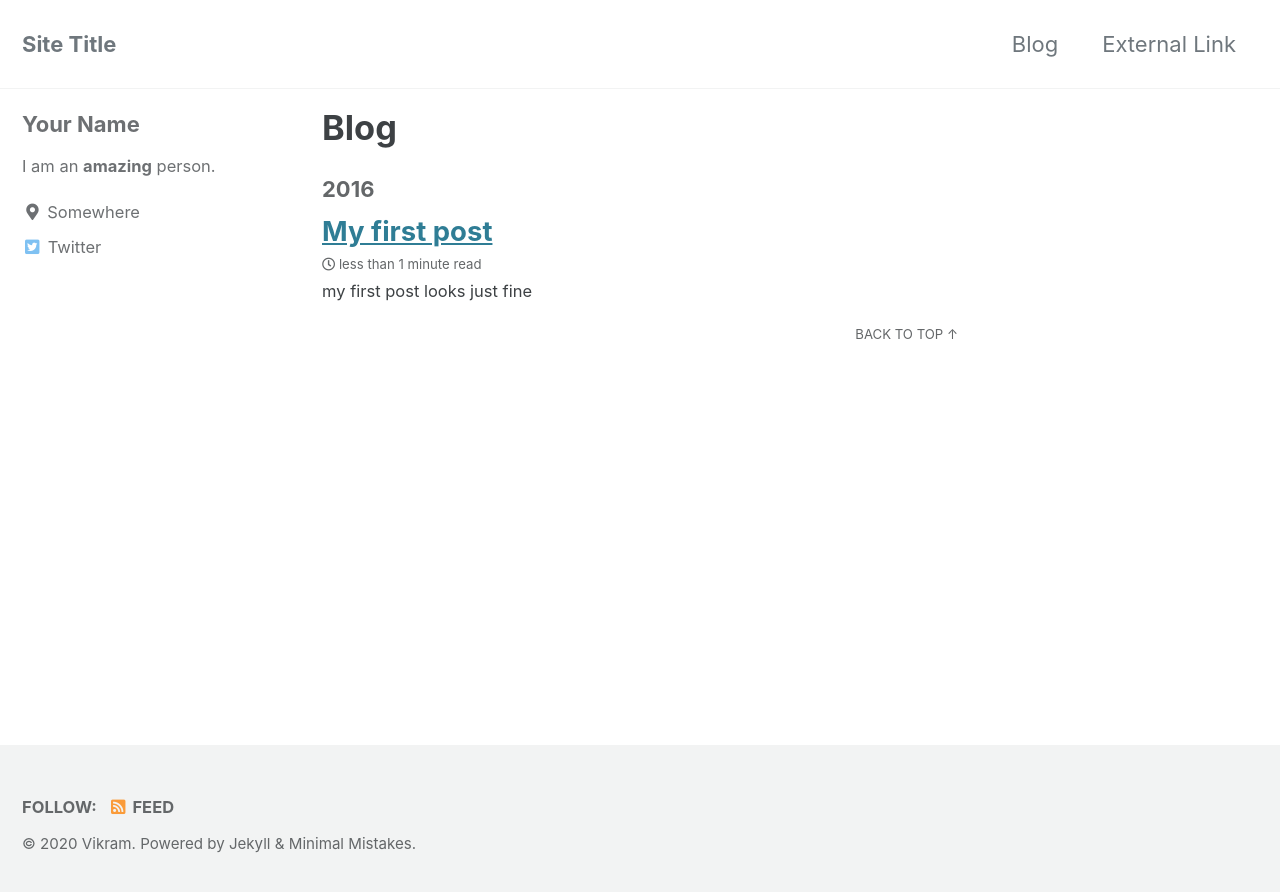
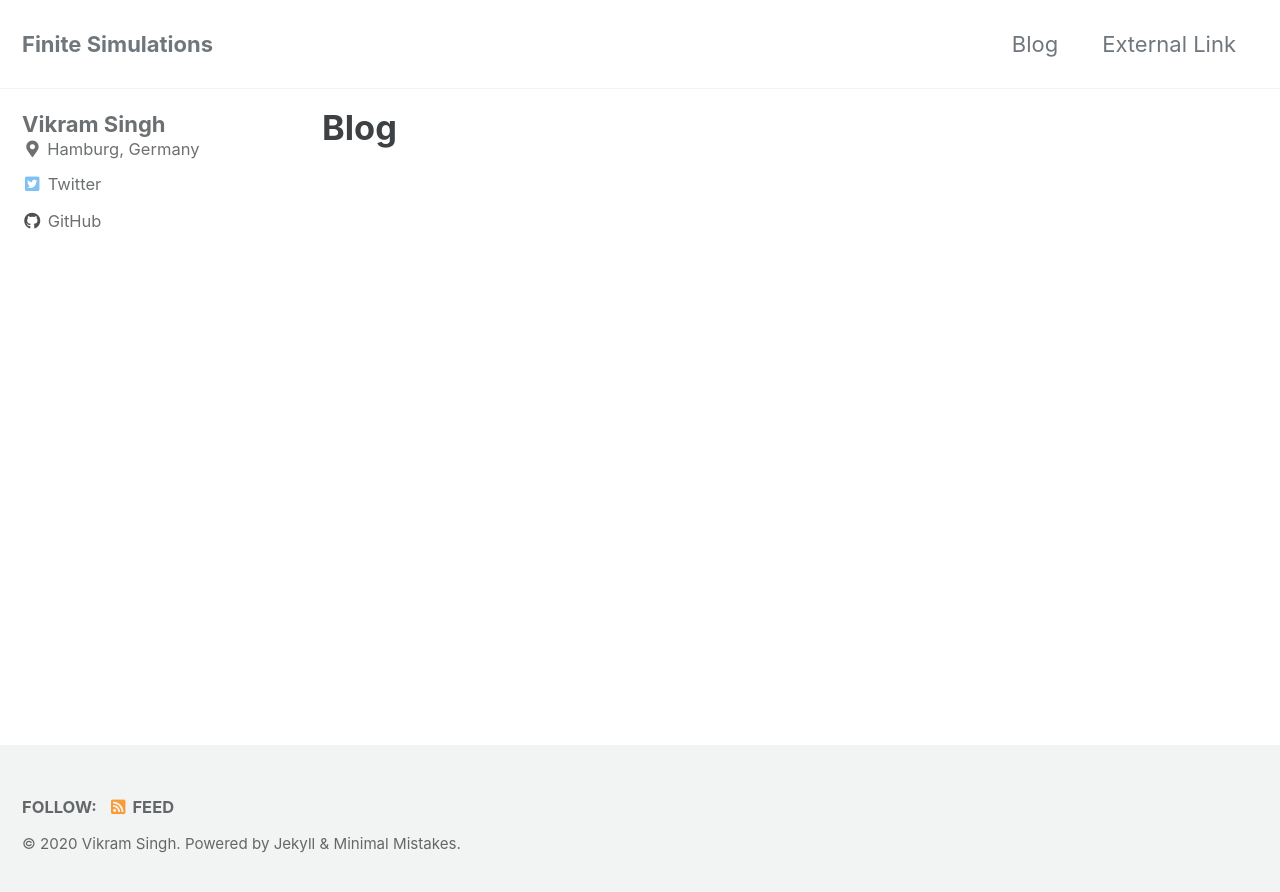
Before and after one commit to vikramsg/vikramsg.github.io, a Jekyll site: the page built from _pages/blog.md, in a window 1280 px wide. Shown: the top 892 px of the page. Built offline with Jekyll 4.4.1, drawn with Linux system fonts in a browser that asks for light colours; cached includes are drawn as plain includes.

```diff
--- a/_config.yml
+++ b/_config.yml
@@ -16,10 +16,10 @@ minimal_mistakes_skin    : "default" # "air", "aqua", "contrast", "dark", "dirt"
 
 # Site Settings
 locale                   : "en-US"
-title                    : "Site Title"
+title                    : "Finite Simulations"
 title_separator          : "-"
 subtitle                 : # site tagline that appears below site title in masthead
-name                     : "Vikram"
+name                     : "Vikram Singh"
 description              : "An amazing website."
 url                      : # the base hostname & protocol for your site e.g. "https://mmistakes.github.io"
 baseurl                  : # the subpath of your site, e.g. "/blog"
@@ -93,10 +93,10 @@ analytics:
 
 # Site Author
 author:
-  name             : "Your Name"
+  name             : "Vikram Singh"
   avatar           : # path of avatar image, e.g. "/assets/images/bio-photo.jpg"
-  bio              : "I am an **amazing** person."
-  location         : "Somewhere"
+  bio              : # "I am an **amazing** person."
+  location         : "Hamburg, Germany"
   email            :
   links:
     - label: "Email"
@@ -113,7 +113,7 @@ author:
       # url: "https://facebook.com/"
     - label: "GitHub"
       icon: "fab fa-fw fa-github"
-      # url: "https://github.com/"
+      url: "https://github.com/vikramsg"
     - label: "Instagram"
       icon: "fab fa-fw fa-instagram"
       # url: "https://instagram.com/"
@@ -279,3 +279,4 @@ defaults:
       comments: # true
       share: true
       related: true
+      signup: true
--- a/_layouts/single.html
+++ b/_layouts/single.html
@@ -46,6 +46,8 @@ layout: default
         {% if page.link %}<div><a href="{{ page.link }}" class="btn btn--primary">{{ site.data.ui-text[site.locale].ext_link_label | default: "Direct Link" }}</a></div>{% endif %}
       </section>
 
+      {% if page.signup == true %}{% include signup.html %}{% endif %}
+
       <footer class="page__meta">
         {% if site.data.ui-text[site.locale].meta_label %}
           <h4 class="page__meta-title">{{ site.data.ui-text[site.locale].meta_label }}</h4>
--- a/_posts/2016-11-11-post1.md
+++ /dev/null
@@ -1,7 +0,0 @@
----
-layout: single
-title:  "My first post"
-date:   2016-11-11
----
-
-my first post looks just fine
```
Also changed, not shown: _pages/blog.md (+1 -0 lines), 6 other files.
